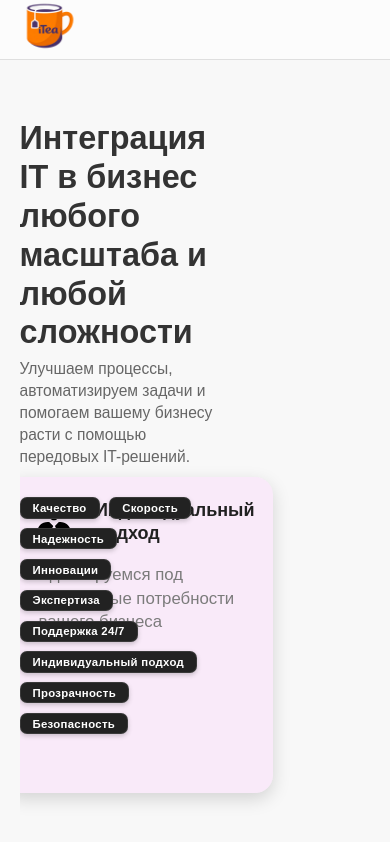
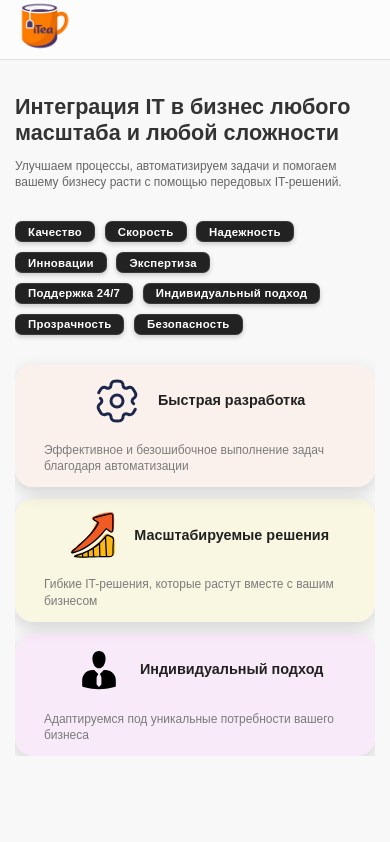
Before and after one commit to ITea-Inc/site, a React (Create React App) app in the folder frontend/: page / in a window 390 px wide. Built offline with nearby package versions, Linux system fonts and the light colour scheme.

Commit message:
adaptive

```diff
--- a/frontend/src/App.css
+++ b/frontend/src/App.css
@@ -948,6 +948,20 @@ img {
 @media (max-width: 768px) {
   :root {
     font-size: 12px;
+    --container-padding: 15px;
+  }
+
+  .slide-wrapper {
+    height: auto;
+    min-height: 100vh;
+  }
+
+  .slide, .slide3 {
+    height: auto;
+    min-height: 100vh;
+    padding-bottom: 3rem;
+    flex-direction: column;
+    overflow-y: visible;
   }
 
   .progress-container {
@@ -963,43 +977,130 @@ img {
     display: none;
   }
 
+  /* Слайд 1 */
+  .slide1-content {
+    flex-direction: column;
+    height: auto;
+    overflow-y: visible;
+  }
+
+  .slide1-left {
+    max-width: 100%;
+    margin-top: 2vh;
+  }
+
+  .slide1-title {
+    font-size: 1.8rem;
+    margin-bottom: 1rem;
+  }
+
+  .slide1-description {
+    font-size: 1rem;
+  }
+
+  .slide1-right {
+    position: static;
+    width: 100%;
+    margin-top: 1.5rem;
+    justify-content: center;
+  }
+
+  .slide1-tiles {
+    flex-direction: column;
+    width: 100%;
+    align-items: stretch;
+    gap: 1rem;
+  }
+
+  .slide1-tile-process,
+  .slide1-tile-scalable,
+  .slide1-tile-custom {
+    min-height: auto;
+    height: auto;
+    padding: 1rem;
+  }
+
+  .tile-title {
+    font-size: 1.2rem;
+  }
+
+  .tile-description {
+    font-size: 1rem;
+  }
+
+  .slide1-video {
+    max-width: 100%;
+    margin-bottom: 1.5rem;
+  }
+
+  /* Слайд 2 */
   .slide-capabilities {
-    padding: calc(var(--header-height) + 2vh) 20px 60px;
+    padding: calc(var(--header-height) + 2vh) 15px 40px;
     height: auto;
     min-height: 100vh;
   }
 
   .capabilities-title {
-    font-size: 2.2rem;
-    margin-bottom: 40px;
+    font-size: 1.8rem;
+    margin-bottom: 25px;
   }
 
   .capabilities-list {
     grid-template-columns: 1fr;
-    gap: 25px;
-    padding: 10px;
+    gap: 15px;
+    padding: 10px 0;
+    margin-top: 2vh;
   }
 
   .capability-item {
-    padding: 30px 25px;
+    padding: 20px 15px;
     min-height: auto;
   }
 
   .capability-stat-number {
-    font-size: 2.8rem;
+    font-size: 2.2rem;
   }
 
   .capability-item h3 {
-    font-size: 1.6rem;
+    font-size: 1.3rem;
   }
 
   .capability-item p {
-    font-size: 1.1rem;
+    font-size: 0.95rem;
   }
 
+  /* Слайд 3 */
+  .process-container {
+    padding-top: 2vh;
+  }
+
+  .steps {
+    flex-direction: column;
+    gap: 0.5rem;
+  }
+
+  .step {
+    width: 80%;
+    height: auto;
+    margin-top: 1vh;
+  }
+
+  .step-description {
+    width: 100%;
+  }
+
+  .ArrLContainer, .ArrRContainer {
+    display: none;
+  }
+
+  .tech-marquee {
+    display: none;
+  }
+
+  /* Слайд 4 */
   .slide4-container {
     justify-content: center;
-    padding: 0 20px;
+    padding: 0 15px;
   }
 
   .slide4-content {
@@ -1009,26 +1110,26 @@ img {
 
   .slide4-left {
     width: 100%;
-    padding: 2.5rem 2rem;
+    padding: 2rem 1.5rem;
     text-align: center;
   }
 
   .slide4-right {
     width: 100%;
-    padding: 1rem 2rem 3rem;
+    padding: 1rem 1.5rem 2rem;
   }
 
   .slide4-qr-image {
-    height: 200px;
-    max-height: 200px;
+    height: 150px;
+    max-height: 150px;
   }
 
   .slide4-title {
-    font-size: 2.5rem;
+    font-size: 2rem;
   }
 
   .slide4-description {
-    font-size: 1.1rem;
+    font-size: 1rem;
     text-align: center;
   }
 
@@ -1045,32 +1146,19 @@ img {
   .form-group label {
     text-align: left;
     width: 100%;
+    font-size: 0.85rem;
   }
 
   .form-group input,
   .form-group textarea {
     width: 100%;
+    padding: 0.8rem 1rem;
   }
 
   .slide4-button {
     align-self: center;
-  }
-
-  .tech-item {
-    margin: 0 1rem;
-    min-width: 70px;
-  }
-
-  .tech-icon {
-    height: 30px;
-  }
-
-  .tech-name {
-    font-size: 0.8rem;
-  }
-
-  .tech-marquee-track {
-    animation-duration: 15s;
+    padding: 0.9rem 2rem;
+    font-size: 1.1rem;
   }
 }
 
```
